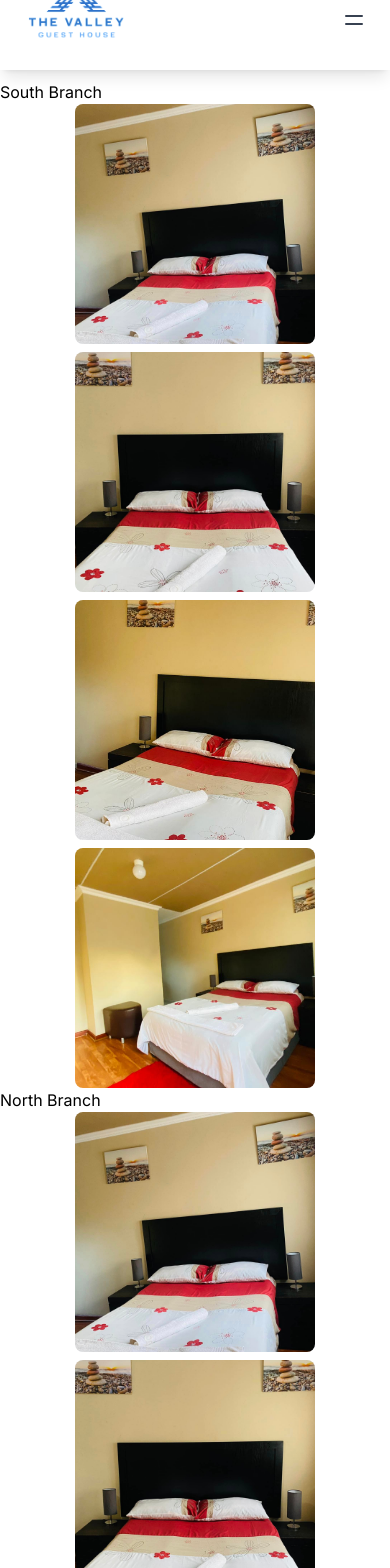
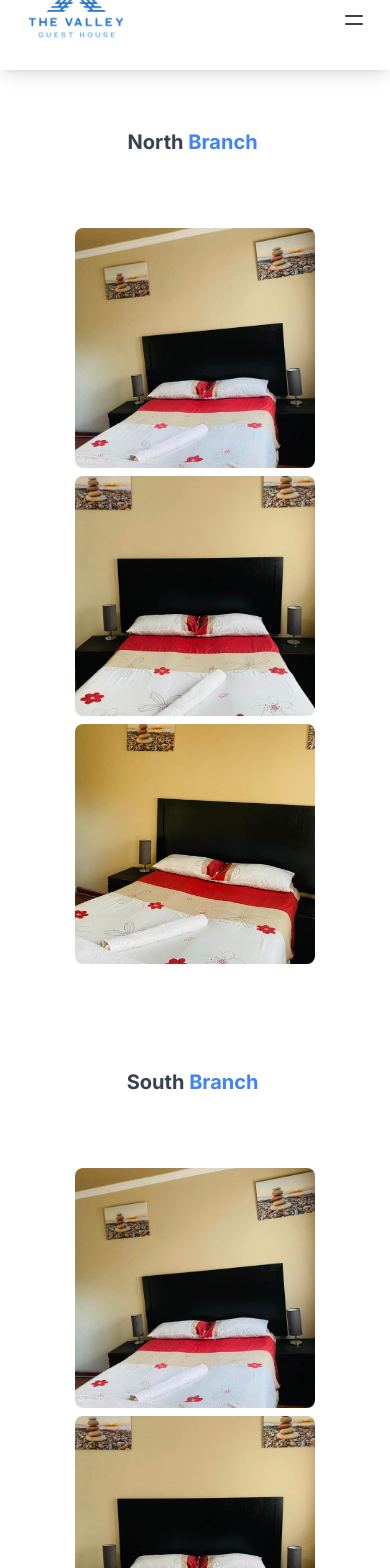
Before and after one commit to Nerd-Culture-09/The-Valley, a Next.js app: page /all-rooms in a window 390 px wide. Shown: the top 1568 px of the page. Built offline with nearby package versions, Linux system fonts and the light colour scheme.

Commit message:
changes to the rooms and landing page

```diff
--- a/app/layout.tsx
+++ b/app/layout.tsx
@@ -1,12 +1,16 @@
 import "./globals.css"
 import { Inter as FontSans } from "next/font/google"
-
 import { cn } from "@/lib/utils"
+import { Metadata } from "next";
 
 const fontSans = FontSans({
   subsets: ["latin"],
   variable: "--font-sans",
 })
+
+export const metadata: Metadata = {
+  title: "The Valley",
+};
 
 export default function RootLayout({
   children,
--- a/components/FrontEnd/BackGroundBox-bar.tsx
+++ b/components/FrontEnd/BackGroundBox-bar.tsx
@@ -9,7 +9,7 @@ export function BackGroundBoxBar() {
   return (
     <div
       className="relative w-full overflow-hidden bg-slate-900 flex flex-col md:flex-row justify-center items-center"
-      style={{ height: "auto", minHeight: "2.5cm" }} // Adjusted height for flexibility
+      style={{ height: "auto", minHeight: "2.5cm" }}
     >
       <div className="absolute inset-0 w-full bg-slate-900 z-20 [mask-image:radial-gradient(transparent,white)] pointer-events-none" />
 
@@ -33,8 +33,8 @@ export function BackGroundBoxBar() {
         </div>
 
         {/* Input and Reserve Button Section */}
-        <div className="flex flex-col items-center">
-          <span className="text-white text-sm mb-1">Number of Rooms</span>
+        <div className="flex flex-col">
+          <span className="text-white text-sm mb-1 ml-10">Number of Rooms</span>
           <InputWithButton />
         </div>
       </div>
--- a/components/FrontEnd/Image-slider-Carousel.tsx
+++ b/components/FrontEnd/Image-slider-Carousel.tsx
@@ -2,7 +2,6 @@
 import { motion } from "framer-motion";
 import React from "react";
 import { ImagesSlider } from "../ui/Image-slider";
-//import { ImagesSlider } from "../ui/images-slider";
 
 export function ImagesSliderDemo() {
   const images = [
@@ -11,7 +10,7 @@ export function ImagesSliderDemo() {
     "/valley2.jpg",
   ];
   return (
-    <ImagesSlider className="h-[25rem] w-full" images={images}>
+    <ImagesSlider className="h-[27rem] w-full" images={images}>
       <motion.div
         initial={{
           opacity: 0,
--- a/components/FrontEnd/North-South-Rooms.tsx
+++ b/components/FrontEnd/North-South-Rooms.tsx
@@ -1,6 +1,7 @@
 import React from 'react';
 import { CardData } from './AvailableRooms';
 import { DirectionAwareHover } from '../ui/direction-aware-hover';
+import { TypewriterEffectSmoothDemo } from './Typewriter';
 
 function AllRooms()
 {
@@ -60,18 +61,17 @@ function AllRooms()
           images: room3Imgs,
           price: "R250/ Night",
         },
-        {
-          category: "The Valley North",
-          title: "Room 2",
-          src: "/bedroom_display2.jpeg",
-          images: room4Imgs,
-          price: "R250/ Night",
-        },
       ];
     return (
-        <div className='flex flex-col mt-20'>
-
-          <p>South Branch</p>
+        <div className='flex flex-col p-6'>
+            <div className="flex justify-center items-center py-10 mt-10">
+            <TypewriterEffectSmoothDemo
+              words={[
+                { text: "North", className:"text-gray-700" },
+                { text: "Branch", className: "text-blue-500 dark:text-red-500" },
+              ]}
+            />
+            </div>
             <div className="flex flex-wrap md:flex-row flex-col md:justify-between justify-center items-center gap-2">
         {cardsData.map((card, index) => (
           <div
@@ -88,7 +88,14 @@ function AllRooms()
           </div>
         ))}
       </div>
-<p>North Branch</p>
+      <div className="flex justify-center items-center py-10 mt-10">
+        <TypewriterEffectSmoothDemo
+          words={[
+            { text: "South", className:"text-gray-700" },
+            { text: "Branch", className: "text-blue-500 dark:text-red-500" },
+          ]}
+        />
+        </div>
       <div className="flex flex-wrap md:flex-row flex-col md:justify-between justify-center items-center gap-2">
         {cardsData.map((card, index) => (
           <div
--- /dev/null
+++ b/components/FrontEnd/Typewriter.tsx
@@ -0,0 +1,32 @@
+"use client";
+import PropTypes from "prop-types";
+import { TypewriterEffectSmooth } from "../ui/typewriter-effect";
+
+export function TypewriterEffectSmoothDemo({
+  words = [
+    { text: "Build" },
+    { text: "awesome" },
+    { text: "apps" },
+    { text: "with" },
+    { text: "Aceternity.", className: "text-blue-500 dark:text-blue-500" },
+  ],
+  buttonTexts = ["Join now", "Signup"],
+}) {
+  return (
+    <div>
+      <TypewriterEffectSmooth words={words} />
+    </div>
+  );
+}
+
+// PropTypes to enforce type-checking
+TypewriterEffectSmoothDemo.propTypes = {
+  headingText: PropTypes.string,
+  words: PropTypes.arrayOf(
+    PropTypes.shape({
+      text: PropTypes.string.isRequired,
+      className: PropTypes.string,
+    })
+  ),
+  buttonTexts: PropTypes.arrayOf(PropTypes.string),
+};
--- a/components/ui/input.tsx
+++ b/components/ui/input.tsx
@@ -11,7 +11,7 @@ const Input = React.forwardRef<HTMLInputElement, InputProps>(
       <input
         type={type}
         className={cn(
-          "flex h-10 w-full rounded-md border border-slate-200 bg-white px-3 py-2 text-sm ring-offset-white file:border-0 file:bg-transparent file:text-sm file:font-medium placeholder:text-slate-500 focus-visible:outline-none focus-visible:ring-2 focus-visible:ring-slate-950 focus-visible:ring-offset-2 disabled:cursor-not-allowed disabled:opacity-50 dark:border-slate-800 dark:bg-slate-950 dark:ring-offset-slate-950 dark:placeholder:text-slate-400 dark:focus-visible:ring-slate-300",
+          "flex h-10 w-full rounded-md border border-slate-200 bg-white px-3 py-2 text-sm ring-offset-white file:border-0 file:bg-transparent file:text-sm file:font-medium placeholder:text-slate-950 focus-visible:outline-none focus-visible:ring-2 focus-visible:ring-slate-950 focus-visible:ring-offset-2 disabled:cursor-not-allowed disabled:opacity-50 dark:border-slate-800 dark:bg-slate-950 dark:ring-offset-slate-950 dark:placeholder:text-slate-400 dark:focus-visible:ring-slate-300",
           className
         )}
         ref={ref}
--- /dev/null
+++ b/components/ui/typewriter-effect.tsx
@@ -0,0 +1,152 @@
+"use client";
+
+import { cn } from "@/lib/utils";
+import { motion, stagger, useAnimate, useInView } from "framer-motion";
+import { useEffect } from "react";
+
+export const TypewriterEffect = ({
+  words,
+  className,
+  cursorClassName,
+}: {
+  words: {
+    text: string;
+    className?: string;
+  }[];
+  className?: string;
+  cursorClassName?: string;
+}) => {
+  // split text inside of words into array of characters
+  const wordsArray = words.map((word) => {
+    return {
+      ...word,
+      text: word.text.split(""),
+    };
+  });
+
+  const [scope, animate] = useAnimate();
+  const isInView = useInView(scope);
+  useEffect(() => {
+    if (isInView) {
+      animate(
+        "span",
+        {
+          display: "inline-block",
+          opacity: 1,
+          width: "fit-content",
+        },
+        {
+          duration: 0.3,
+          delay: stagger(0.1),
+          ease: "easeInOut",
+        }
+      );
+    }
+  }, [isInView]);
+
+  const renderWords = () => {
+    return (
+      <motion.div ref={scope} className="inline">
+        {wordsArray.map((word, idx) => {
+          return (
+            <div key={`word-${idx}`} className="inline-block">
+              {word.text.map((char, index) => (
+                <motion.span
+                  initial={{}}
+                  key={`char-${index}`}
+                  className={cn(
+                    `dark:text-white text-black opacity-0 hidden`,
+                    word.className
+                  )}
+                >
+                  {char}
+                </motion.span>
+              ))}
+              &nbsp;
+            </div>
+          );
+        })}
+      </motion.div>
+    );
+  };
+  return (
+    <div
+      className={cn(
+        "text-base sm:text-xl md:text-3xl lg:text-5xl font-bold text-center",
+        className
+      )}
+    >
+      {renderWords()}
+
+    </div>
+  );
+};
+
+export const TypewriterEffectSmooth = ({
+  words,
+  className,
+}: {
+  words: {
+    text: string;
+    className?: string;
+  }[];
+  className?: string;
+  cursorClassName?: string;
+}) => {
+  // split text inside of words into array of characters
+  const wordsArray = words.map((word) => {
+    return {
+      ...word,
+      text: word.text.split(""),
+    };
+  });
+  const renderWords = () => {
+    return (
+      <div>
+        {wordsArray.map((word, idx) => {
+          return (
+            <div key={`word-${idx}`} className="inline-block">
+              {word.text.map((char, index) => (
+                <span
+                  key={`char-${index}`}
+                  className={cn(`dark:text-white text-black `, word.className)}
+                >
+                  {char}
+                </span>
+              ))}
+              &nbsp;
+            </div>
+          );
+        })}
+      </div>
+    );
+  };
+
+  return (
+    <div className={cn("flex space-x-1 my-6", className)}>
+      <motion.div
+        className="overflow-hidden pb-2"
+        initial={{
+          width: "0%",
+        }}
+        whileInView={{
+          width: "fit-content",
+        }}
+        transition={{
+          duration: 2,
+          ease: "linear",
+          delay: 1,
+        }}
+      >
+        <div
+          className="text-xl sm:text-base md:text-xl lg:text:3xl xl:text-4xl font-bold"
+          style={{
+            whiteSpace: "nowrap",
+          }}
+        >
+          {renderWords()}{" "}
+        </div>{" "}
+      </motion.div>
+    </div>
+  );
+};
```
Also changed, not shown: components/FrontEnd/AvailableRooms.tsx (+12 -21 lines), public/logo.png (added).
